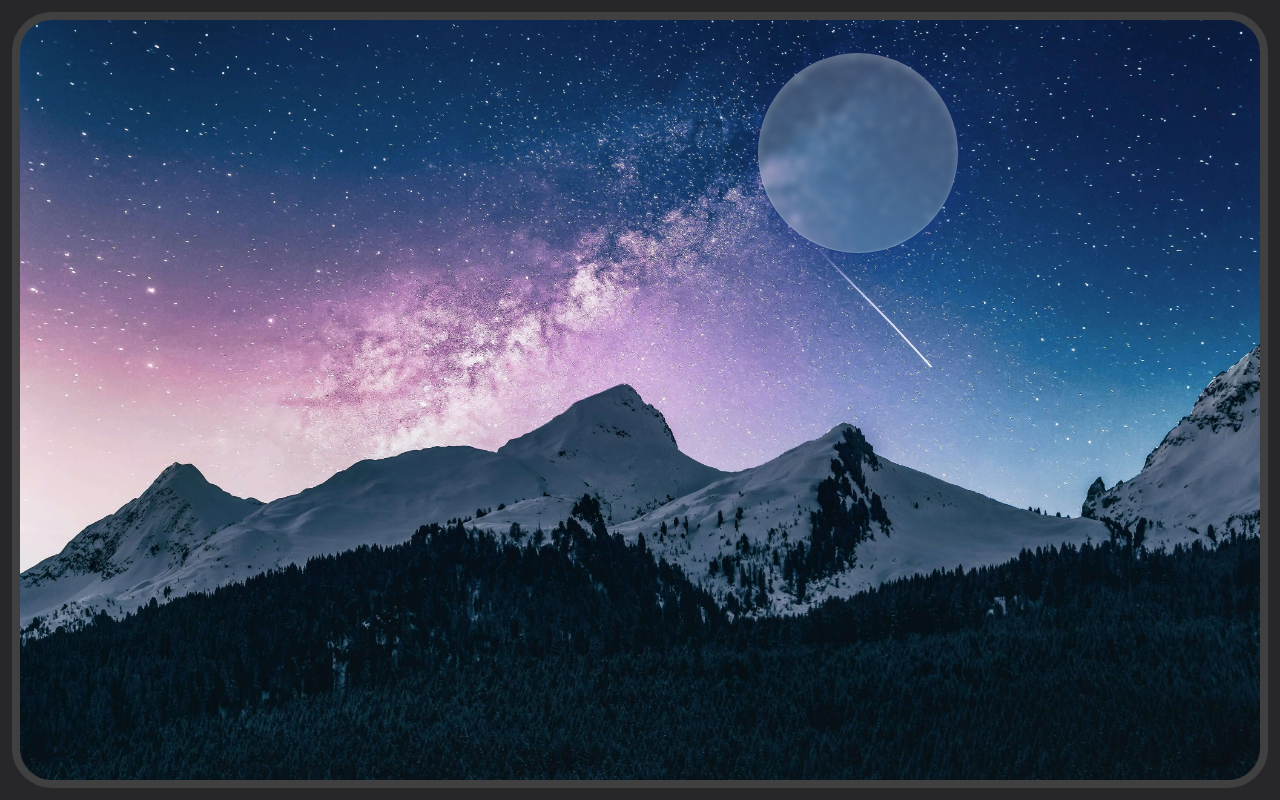
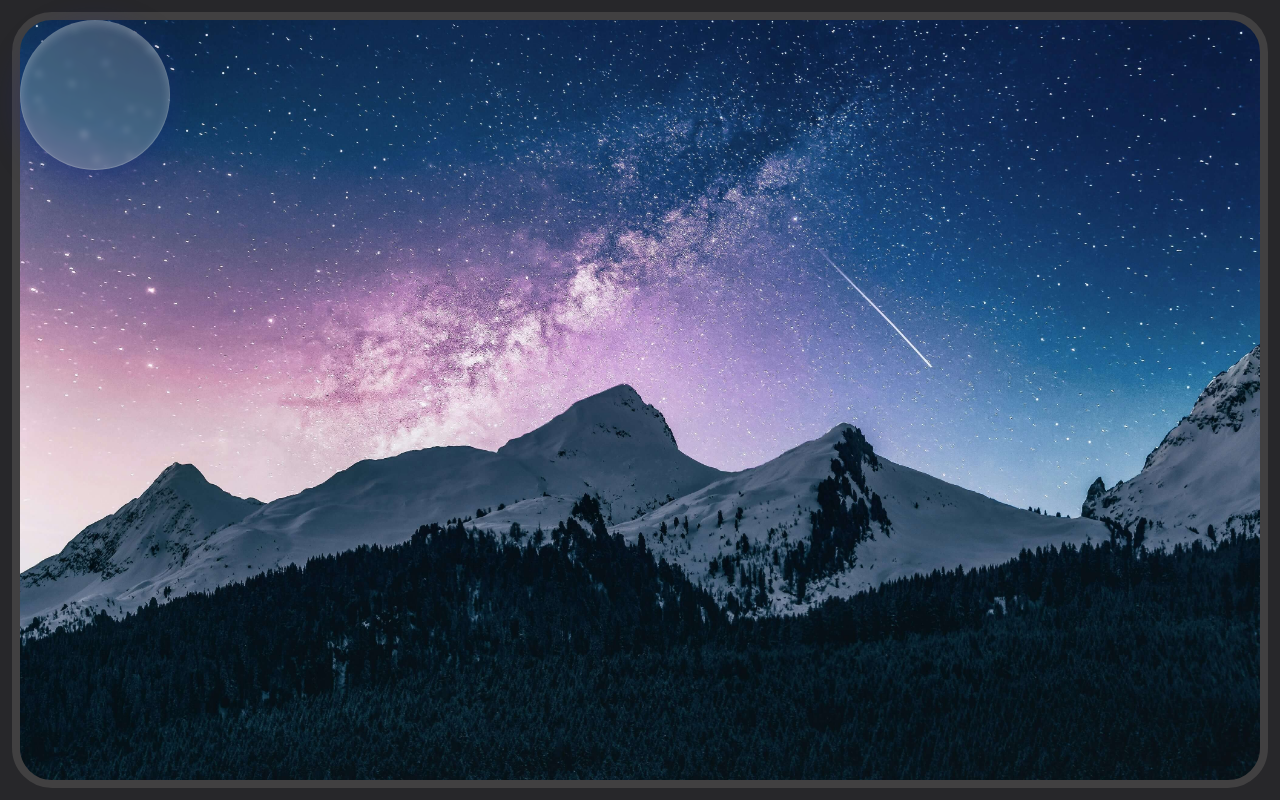
Before and after one commit to dgschel/liquidglass, an Angular app: page / in a window 1280 px wide. Built offline with nearby package versions, Linux system fonts and the light colour scheme.

Commit message:
remove props

```diff
--- a/src/app/app.component.css
+++ b/src/app/app.component.css
@@ -13,9 +13,8 @@
 }
 
 .liquid-glass {
-  position: absolute;
-  width: 200px;
-  height: 200px;
+  width: 150px;
+  height: 150px;
   border-radius: 50%;
   backdrop-filter: blur(3px);
   background-color: rgba(255, 255, 255, 0.2);
@@ -23,5 +22,4 @@
   box-shadow: 0 8px 32px rgba(31, 38, 135, 0.37),
     inset 0 4px 8px rgba(255, 255, 255, 0.2);
   border: 1px solid rgba(255, 255, 255, 0.18);
-  transition: all 0.7s ease-in-out;
 }
```
